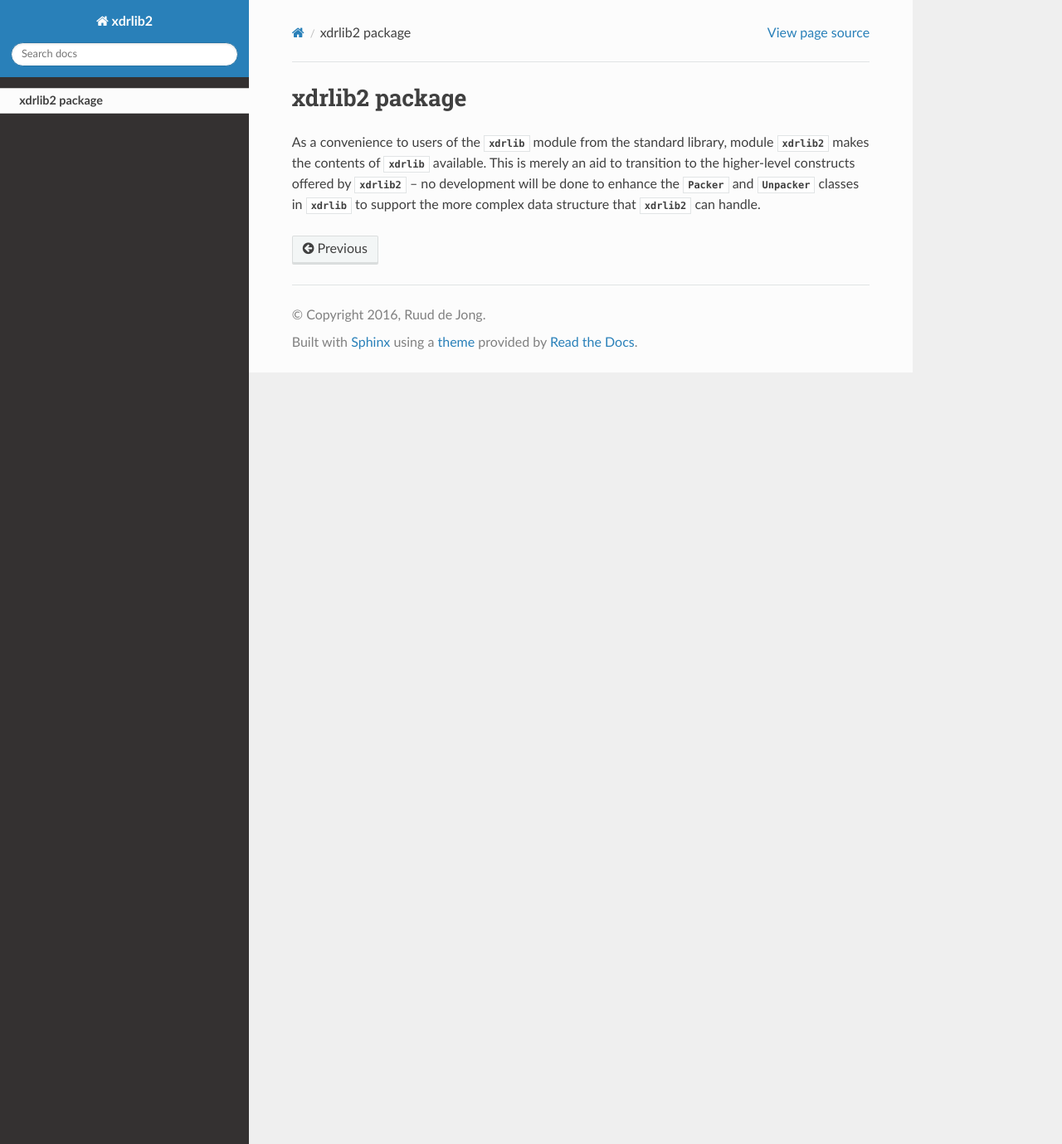
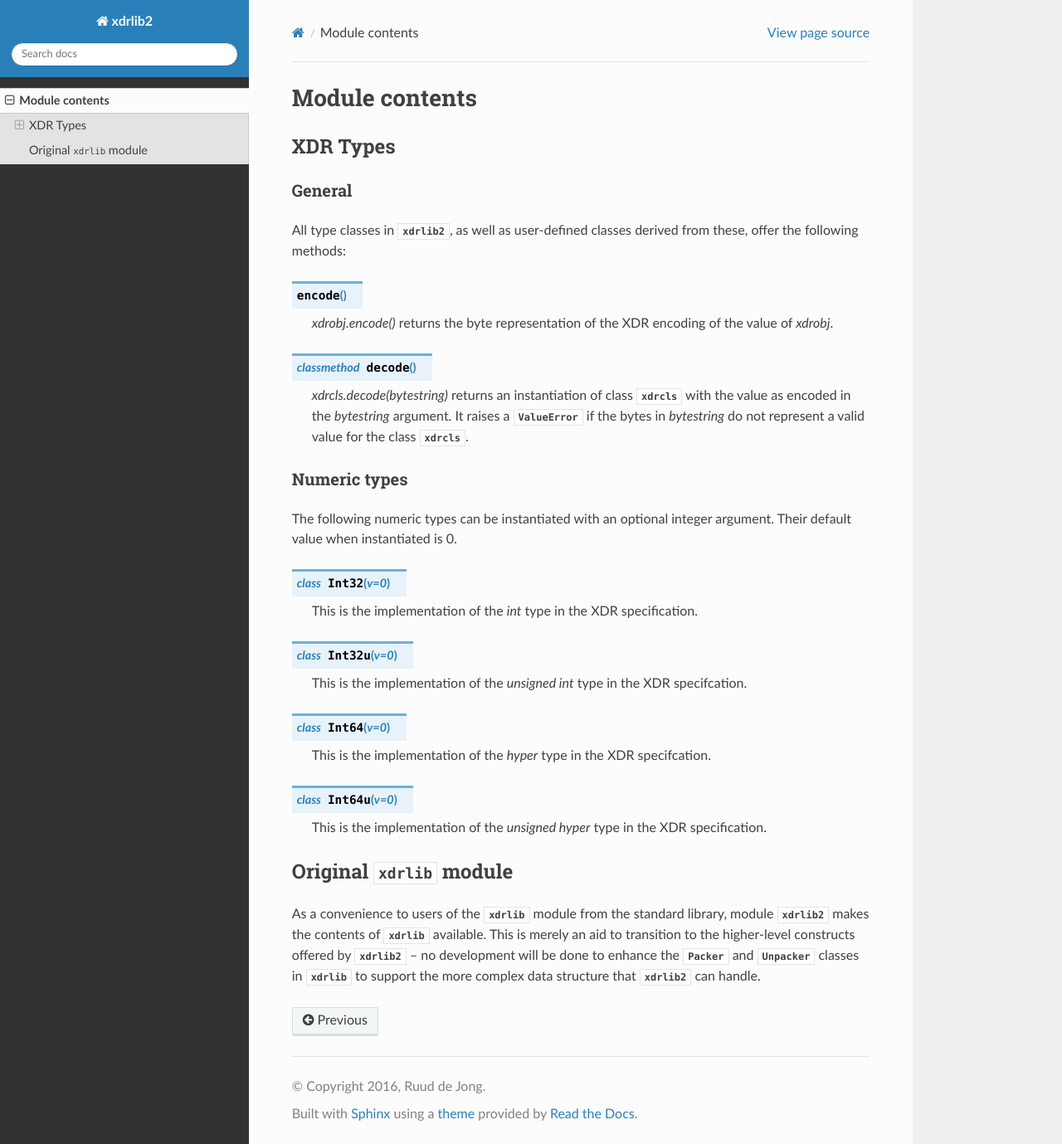
Before and after one commit to rhjdjong/xdrlib2, a Sphinx documentation site: the page built from docs/xdrlib2.rst, in a window 1280 px wide and 1379 px high. Shown: the whole window at 83% size. Built offline with Sphinx 7.4.7 and the Read the Docs theme 2.0.0, drawn with Linux system fonts in a browser that asks for light colours.

Commit message:
Added integer types, with tests and documentation.

```diff
--- a/docs/xdrlib2.rst
+++ b/docs/xdrlib2.rst
@@ -2,8 +2,57 @@
    This file is part of the xdrlib2 project which is released under the MIT license.
    See https://github.com/rhjdjong/xdrlib2 for details.
 
-xdrlib2 package
 ===============
+Module contents
+===============
+
+XDR Types
+=========
+
+General
+-------
+
+All type classes in :mod:`xdrlib2`, as well as user-defined classes derived from these,
+offer the following methods:
+
+.. method:: encode
+
+   `xdrobj.encode()` returns the byte representation of the XDR encoding of the
+   value of `xdrobj`.
+
+.. classmethod:: decode
+
+   `xdrcls.decode(bytestring)` returns an instantiation of class :class:`xdrcls`
+   with the value as encoded in the `bytestring` argument.
+   It raises a :exc:`ValueError` if the bytes in `bytestring`
+   do not represent a valid value for the class :class:`xdrcls`.
+
+Numeric types
+-------------
+
+The following numeric types can be instantiated with an optional
+integer argument. Their default value when instantiated is 0.
+
+.. class:: Int32(v=0)
+
+   This is the implementation of the `int` type in the XDR specification.
+
+.. class:: Int32u(v=0)
+
+   This is the implementation of the `unsigned int` type in the XDR specifcation.
+
+.. class:: Int64(v=0)
+
+   This is the implementation of the `hyper` type in the XDR specifcation.
+
+.. class:: Int64u(v=0)
+
+   This is the implementation of the `unsigned hyper` type in the XDR specification.
+
+
+
+Original :mod:`xdrlib` module
+=============================
 
 As a convenience to users of the :mod:`xdrlib` module from the standard library,
 module :mod:`xdrlib2` makes the contents of :mod:`xdrlib` available.
--- a/src/xdrlib2/__init__.py
+++ b/src/xdrlib2/__init__.py
@@ -6,3 +6,5 @@ import pkg_resources as _pkg
 __version__ = _pkg.get_distribution('xdrlib2').version
 
 from xdrlib import *
+
+from .xdr_types import *
```
Also changed, not shown: 2 other files.
